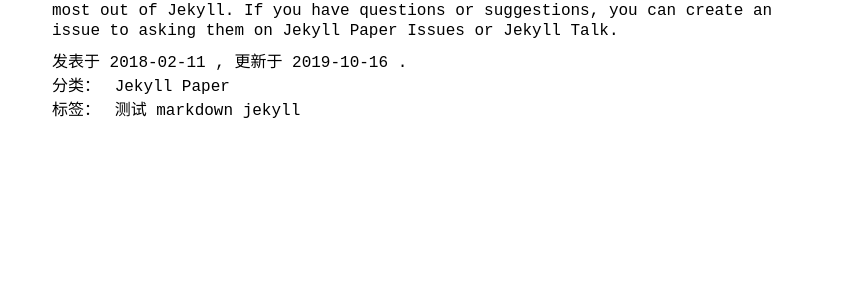
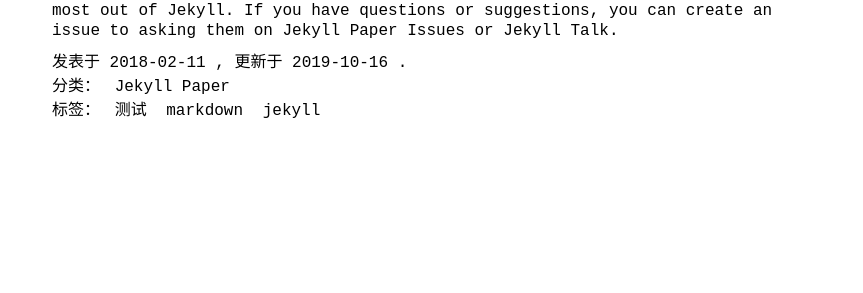
Before and after one commit to yieryi/yieryi.github.com, a Jekyll site: the page built from _posts/2018-02-11-welcome-to-jekyll.markdown, in a window 1280 px wide. Shown: the part 549-842 px from the top of the page, without its empty margins (208-1071 px from the left). Built offline with Jekyll 4.4.1, drawn with Linux system fonts in a browser that asks for light colours; part of the change alters nothing that is shown.

```diff
--- a/_posts/2018-02-11-welcome-to-jekyll.markdown
+++ b/_posts/2018-02-11-welcome-to-jekyll.markdown
@@ -4,7 +4,8 @@ title:  "Welcome to Jekyll Paper!"
 date:   2018-02-11
 last_modified_at: 2019-10-16
 categories: [Jekyll Paper]
-tags: [测试 markdown jekyll]
+tags: ['测试', markdown, jekyll]
+excerpt: 概要简介内容......
 ---
 
 Jekyll Paper is a Jekyll theme, it is designed to helping you to create your own blog by the easiest way. Now, you can learn how to use this blog by this post.
```
